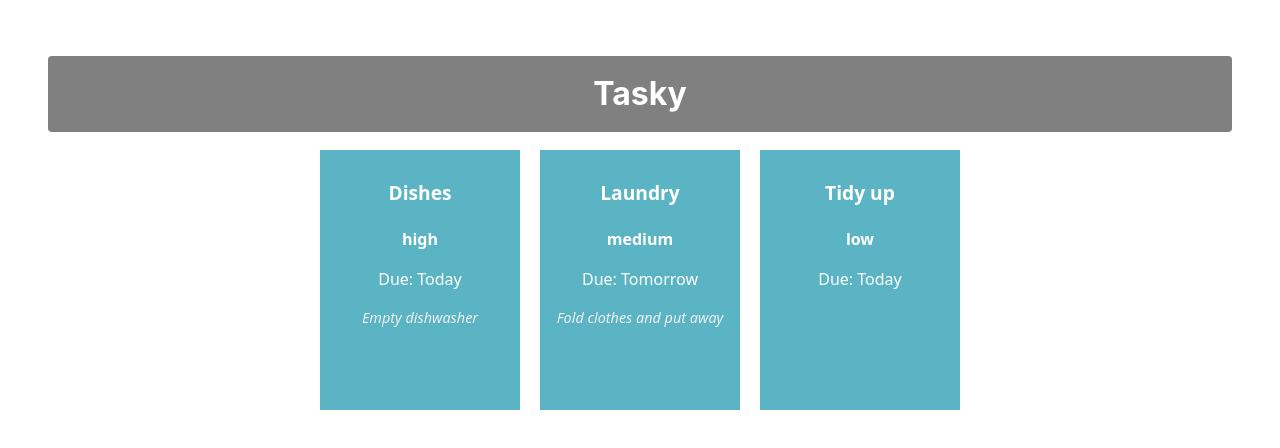
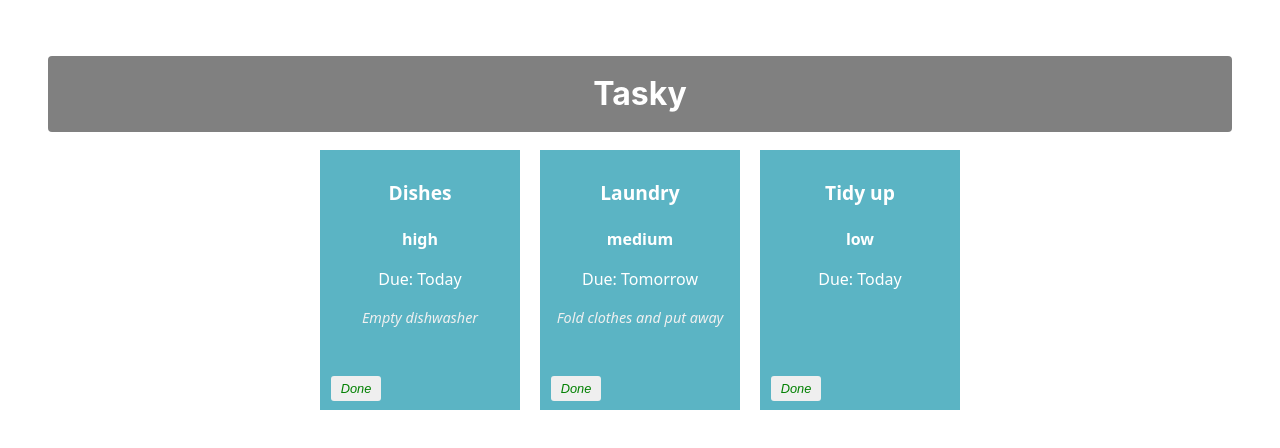
Before and after one commit to MaxV16/TaskyLab1WebApp, a React (Vite) app in the folder tasky/: page / in a window 1280 px wide. Shown: the top 448 px of the page. Built offline with nearby package versions, Linux system fonts and the light colour scheme.

Commit message:
Mark task as done

```diff
--- a/tasky/src/App.css
+++ b/tasky/src/App.css
@@ -45,3 +45,20 @@
   margin-top: 10px;
   font-style: italic;
 }
+
+button {
+  border: none;
+  border-radius: 3px;
+  font-style: italic;
+  font-size: 0.8em;
+  margin: 4px 6px;
+  width: 50px;
+  height: 25px;
+}
+
+.doneButton {
+  position: absolute;
+  bottom: 5px;
+  left: 5px;
+  color: green;
+}
--- a/tasky/src/App.jsx
+++ b/tasky/src/App.jsx
@@ -9,20 +9,28 @@
     tasks: [
       { id: 1, title:"Dishes", description: "Empty dishwasher", deadline: "Today", priority: "high" },
      { id: 2, title: "Laundry", description: "Fold clothes and put away", deadline: "Tomorrow", priority: "medium" },
-     { id: 3, title: "Tidy up", deadline: "Today", priority: "low" }
+     { id: 3, title: "Tidy up", deadline: "Today", priority: "low", done: false }
     ]
   });
+  const doneHandler = (taskIndex) => {
+    const tasks = [...taskState.tasks];
+    tasks[taskIndex].done = !tasks[taskIndex].done;
+    setTaskState({tasks});
+  }
+
 
   return (
     <div className="container">
       <h1>Tasky</h1>
-    {taskState.tasks.map((task) => (
+    {taskState.tasks.map((task, index) => (
     <Task
       title={task.title}
       description={task.description}
       deadline={task.deadline}
       priority={task.priority}
       key={task.id}
+      done={task.done}
+      markDone={() => doneHandler(index)}
     />
   ))}
     </div>
--- a/tasky/src/components/Tasks.jsx
+++ b/tasky/src/components/Tasks.jsx
@@ -3,11 +3,13 @@
 const Tasks = (props) => {
 
     return (
-        <div className="card">
+        <div className="card" style={{backgroundColor: props.done ? 'lightgrey' : '#5bb4c4'}}>
         <p className="title">{props.title}</p>
        <p><b>{props.priority}</b></p>
        <p> Due: {props.deadline}</p>
-       {props.description && <p className="task-description">{props.description}</p>}
+       {props.description !== "" && <p className="task-description">{props.description}</p>}
+       <button onClick={props.markDone} className='doneButton'>Done</button>
+
        </div>
 
     )
```
